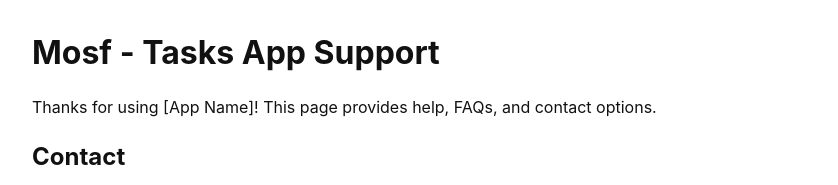
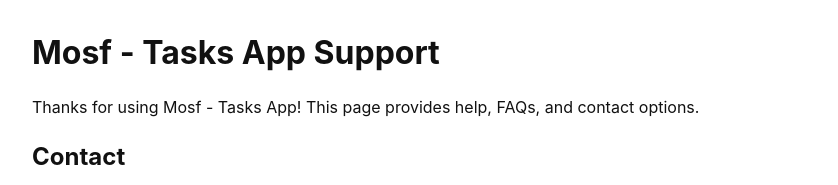
Before and after one commit to mosf-privacy/privacy-policy, a plain HTML site: page support.html in a window 1280 px wide. Shown: the top 185 px of the page, without its empty margins (198-1036 px from the left). Drawn offline with Linux system fonts and the light colour scheme.

Commit message:
Update support.html

```diff
--- a/support.html
+++ b/support.html
@@ -14,7 +14,7 @@
 </head>
 <body>
   <h1>Mosf - Tasks App Support</h1>
-  <p>Thanks for using [App Name]! This page provides help, FAQs, and contact options.</p>
+  <p>Thanks for using Mosf - Tasks App! This page provides help, FAQs, and contact options.</p>
 
   <h2>Contact</h2>
   <p>
```
